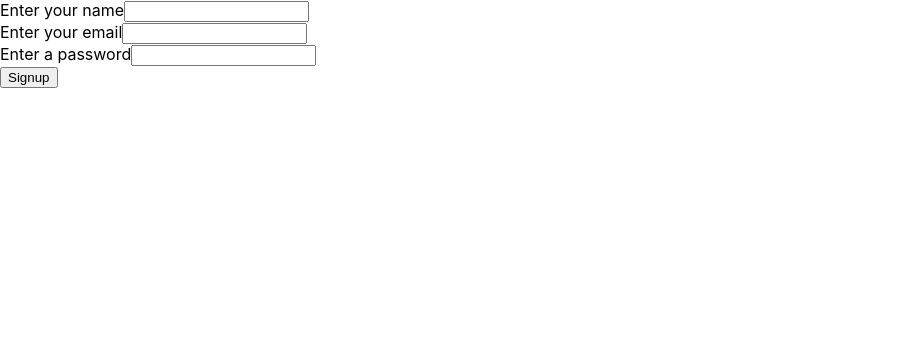
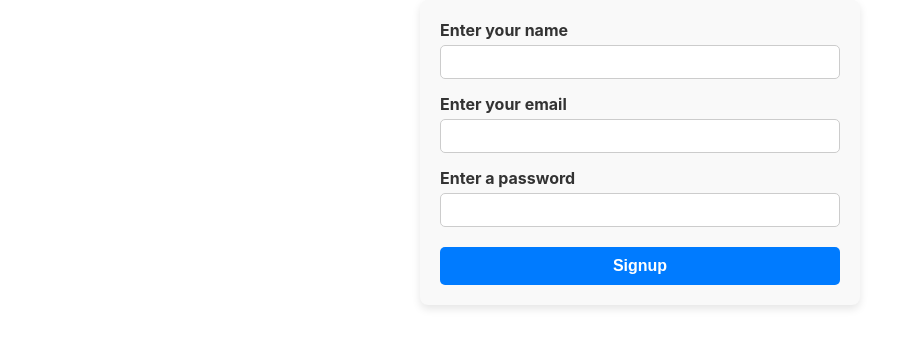
Before and after one commit to Vasanth-sharp/bikeservice, a React (Create React App) app in the folder frontend/: page /signup in a window 1280 px wide. Shown: the top 348 px of the page, without its empty margins (0-921 px from the left). Built offline with nearby package versions, Linux system fonts and the light colour scheme.

Commit message:
owner module completed

```diff
--- a/frontend/src/pages/Welcome.jsx
+++ b/frontend/src/pages/Welcome.jsx
@@ -1,8 +1,66 @@
 import React from 'react'
+import { Link } from 'react-router-dom'
 
 function Welcome() {
   return (
-    <div>Welcome</div>
+    <div style={{ fontFamily: 'Arial, sans-serif', backgroundColor: '#f9f9f9', color: '#333', padding: '0', margin: '0' }}>
+  {/* Hero Section */}
+  <div style={{ backgroundColor: '#000', color: '#fff', padding: '50px 20px', textAlign: 'center' }}>
+    <h1 style={{ fontSize: '48px', fontWeight: 'bold' }}>Welcome to BikeService</h1>
+    <p style={{ fontSize: '18px', marginTop: '20px' }}>Your trusted partner for professional bike maintenance and repairs.</p>
+    <Link to="/signup" style={{
+      marginTop: '20px',
+      padding: '15px 30px',
+      backgroundColor: '#28a745',
+      border: 'none',
+      borderRadius: '5px',
+      color: '#fff',
+      fontWeight: 'bold',
+      cursor: 'pointer',
+      fontSize: '16px'
+    }}>
+      Book a Service
+    </Link>
+  </div>
+
+  {/* Services Section */}
+  <div style={{ padding: '50px 20px', textAlign: 'center' }}>
+    <h2 style={{ fontSize: '36px', fontWeight: 'bold', marginBottom: '30px' }}>Our Services</h2>
+    <div style={{ display: 'flex', justifyContent: 'space-around', flexWrap: 'wrap' }}>
+      <div style={{ width: '300px', marginBottom: '20px' }}>
+        <h3 style={{ fontSize: '24px', fontWeight: 'bold', marginBottom: '10px' }}>Oil Change</h3>
+        <p style={{ fontSize: '16px' }}>Get your bike running smoothly with a fresh oil change. Regular oil changes can extend the life of your engine.</p>
+      </div>
+      <div style={{ width: '300px', marginBottom: '20px' }}>
+        <h3 style={{ fontSize: '24px', fontWeight: 'bold', marginBottom: '10px' }}>General Service</h3>
+        <p style={{ fontSize: '16px' }}>Ensure all components of your bike are working properly with our full general service. From brakes to chain maintenance, we cover it all.</p>
+      </div>
+      <div style={{ width: '300px', marginBottom: '20px' }}>
+        <h3 style={{ fontSize: '24px', fontWeight: 'bold', marginBottom: '10px' }}>Water Wash</h3>
+        <p style={{ fontSize: '16px' }}>Keep your bike clean and shining with our thorough water wash service. We use high-quality products for the best result.</p>
+      </div>
+    </div>
+  </div>
+
+  {/* About Section */}
+  <div style={{ backgroundColor: '#f0f0f0', padding: '50px 20px', textAlign: 'center' }}>
+    <h2 style={{ fontSize: '36px', fontWeight: 'bold', marginBottom: '30px' }}>Why Choose Us?</h2>
+    <p style={{ fontSize: '18px', marginBottom: '30px' }}>At BikeService, we offer expert maintenance and repairs for all types of bikes. Our team of certified technicians ensures your bike gets the care it deserves, whether it's routine maintenance or a major repair.</p>
+    <Link to="login" style={{
+      padding: '15px 30px',
+      backgroundColor: '#007bff',
+      border: 'none',
+      borderRadius: '5px',
+      color: '#fff',
+      fontWeight: 'bold',
+      cursor: 'pointer',
+      fontSize: '16px'
+    }}>
+      Login
+    </Link>
+  </div>
+</div>
+
   )
 }
 
--- a/frontend/src/pages/customers/Login.jsx
+++ b/frontend/src/pages/customers/Login.jsx
@@ -1,49 +1,114 @@
-import React from 'react'
-import { useNavigate } from 'react-router-dom'
+import React from "react";
+import { useNavigate } from "react-router-dom";
 
 function Login() {
-    const navigate=useNavigate()
-    const handleLogin=async (e)=>{
-        e.preventDefault()
-        const email=e.target[0].value
-        const pass=e.target[1].value
-        const customerData={email,pass}
-        try{
-            console.log("request sent")
-            const res=await fetch('http://localhost:4000/api/login', {
-                method: 'POST',
+  const navigate = useNavigate();
+  const handleLogin = async (e) => {
+    e.preventDefault();
+    const email = e.target[0].value;
+    const pass = e.target[1].value;
+    const customerData = { email, pass };
+    try {
+      console.log("request sent");
+      const res = await fetch("http://localhost:4000/api/login", {
+        method: "POST",
         body: JSON.stringify(customerData),
         headers: {
-                  'Content-type': 'application/json; charset=UTF-8',
+          "Content-type": "application/json; charset=UTF-8",
         },
-              })
-              console.log("response")
-              if(res.status===200){
-                setTimeout(()=>{navigate("/services",{state:{email}})},[2000])
+      });
+      console.log("response");
+      if (res.status === 200) {
+        setTimeout(() => {
+          navigate("/services", { state: { email } });
+        }, [2000]);
+      } else {
+        const msg = await res.json();
+        console.log(msg);
       }
-              else{
-                const msg=await res.json()
-                console.log(msg)
+    } catch (err) {
+      console.log(err);
     }
-        }catch(err){
-            console.log(err)
-        }
-    }
+  };
   return (
-    <div>
+    <div
+      style={{
+        padding: "20px",
+        maxWidth: "400px",
+        margin: "0 auto",
+        backgroundColor: "#f9f9f9",
+        borderRadius: "8px",
+        boxShadow: "0 4px 8px rgba(0, 0, 0, 0.1)",
+      }}
+    >
       <form onSubmit={handleLogin}>
-        <div className="email">
-            <label>Enter your email</label>
-            <input type='email' required/>
+        <div className="email" style={{ marginBottom: "15px" }}>
+          <label
+            style={{
+              display: "block",
+              fontWeight: "bold",
+              marginBottom: "5px",
+              color: "#333",
+            }}
+          >
+            Enter your email
+          </label>
+          <input
+            type="email"
+            required
+            style={{
+              width: "100%",
+              padding: "8px",
+              borderRadius: "5px",
+              border: "1px solid #ccc",
+              fontSize: "14px",
+              boxSizing: "border-box",
+            }}
+          />
         </div>
-        <div className='password'>
-            <label>Enter a password</label>
-            <input type='password'/>
+        <div className="password" style={{ marginBottom: "20px" }}>
+          <label
+            style={{
+              display: "block",
+              fontWeight: "bold",
+              marginBottom: "5px",
+              color: "#333",
+            }}
+          >
+            Enter a password
+          </label>
+          <input
+            type="password"
+            required
+            style={{
+              width: "100%",
+              padding: "8px",
+              borderRadius: "5px",
+              border: "1px solid #ccc",
+              fontSize: "14px",
+              boxSizing: "border-box",
+            }}
+          />
         </div>
-        <button type='submit'>Signup</button>
+        <button
+          type="submit"
+          style={{
+            width: "100%",
+            padding: "10px",
+            backgroundColor: "#007bff",
+            color: "#fff",
+            border: "none",
+            borderRadius: "5px",
+            fontWeight: "bold",
+            cursor: "pointer",
+            fontSize: "16px",
+          }}
+        >
+          Login
+        </button>
       </form>
     </div>
-  )
+  );
 }
 
-export default Login
+export default Login;
--- a/frontend/src/pages/customers/Signup.jsx
+++ b/frontend/src/pages/customers/Signup.jsx
@@ -1,54 +1,136 @@
-import React from 'react'
-import {useNavigate} from "react-router-dom"
+import React from "react";
+import { useNavigate } from "react-router-dom";
 
 function Signup() {
-    const navigate=useNavigate()
-    const handleSignup=async(e)=>{
-        e.preventDefault()
-        const name=e.target[0].value
-        const email=e.target[1].value
-        const password=e.target[2].value
-        const customerData={name,email,password}
-        try{
-            console.log("request sent")
-            const res=await fetch('http://localhost:4000/api/register', {
-                method: 'POST',
+  const navigate = useNavigate();
+  const handleSignup = async (e) => {
+    e.preventDefault();
+    const name = e.target[0].value;
+    const email = e.target[1].value;
+    const password = e.target[2].value;
+    const customerData = { name, email, password };
+    try {
+      console.log("request sent");
+      const res = await fetch("http://localhost:4000/api/register", {
+        method: "POST",
         body: JSON.stringify(customerData),
         headers: {
-                  'Content-type': 'application/json; charset=UTF-8',
+          "Content-type": "application/json; charset=UTF-8",
         },
-              })
-              console.log("response")
-              if(res.status===200){
-                setTimeout(()=>navigate("/login"),[2000])
+      });
+      console.log("response");
+      if (res.status === 200) {
+        setTimeout(() => navigate("/login"), [2000]);
+      } else {
+        const msg = await res.json();
+        console.log(msg);
       }
-              else{
-                const msg=await res.json()
-                console.log(msg)
+    } catch (err) {
+      console.log(err);
     }
-        }catch(err){
-            console.log(err)
-        }
-    }
+  };
   return (
-    <div>
+    <div
+      style={{
+        padding: "20px",
+        maxWidth: "400px",
+        margin: "0 auto",
+        backgroundColor: "#f9f9f9",
+        borderRadius: "8px",
+        boxShadow: "0 4px 8px rgba(0, 0, 0, 0.1)",
+      }}
+    >
       <form onSubmit={handleSignup}>
-        <div className='name'>
-        <label>Enter your name</label>
-        <input type='text' required/>
+        <div className="name" style={{ marginBottom: "15px" }}>
+          <label
+            style={{
+              display: "block",
+              fontWeight: "bold",
+              marginBottom: "5px",
+              color: "#333",
+            }}
+          >
+            Enter your name
+          </label>
+          <input
+            type="text"
+            required
+            style={{
+              width: "100%",
+              padding: "8px",
+              borderRadius: "5px",
+              border: "1px solid #ccc",
+              fontSize: "14px",
+              boxSizing: "border-box",
+            }}
+          />
         </div>
-        <div className="email">
-            <label>Enter your email</label>
-            <input type='email' required/>
+        <div className="email" style={{ marginBottom: "15px" }}>
+          <label
+            style={{
+              display: "block",
+              fontWeight: "bold",
+              marginBottom: "5px",
+              color: "#333",
+            }}
+          >
+            Enter your email
+          </label>
+          <input
+            type="email"
+            required
+            style={{
+              width: "100%",
+              padding: "8px",
+              borderRadius: "5px",
+              border: "1px solid #ccc",
+              fontSize: "14px",
+              boxSizing: "border-box",
+            }}
+          />
         </div>
-        <div className='password'>
-            <label>Enter a password</label>
-            <input type='password'/>
+        <div className="password" style={{ marginBottom: "20px" }}>
+          <label
+            style={{
+              display: "block",
+              fontWeight: "bold",
+              marginBottom: "5px",
+              color: "#333",
+            }}
+          >
+            Enter a password
+          </label>
+          <input
+            type="password"
+            style={{
+              width: "100%",
+              padding: "8px",
+              borderRadius: "5px",
+              border: "1px solid #ccc",
+              fontSize: "14px",
+              boxSizing: "border-box",
+            }}
+          />
         </div>
-        <button type='submit'>Signup</button>
+        <button
+          type="submit"
+          style={{
+            width: "100%",
+            padding: "10px",
+            backgroundColor: "#007bff",
+            color: "#fff",
+            border: "none",
+            borderRadius: "5px",
+            fontWeight: "bold",
+            cursor: "pointer",
+            fontSize: "16px",
+          }}
+        >
+          Signup
+        </button>
       </form>
     </div>
-  )
+  );
 }
 
-export default Signup
+export default Signup;
```
Also changed, not shown: frontend/src/pages/customers/Services.jsx (+86 -34 lines), frontend/src/pages/owner/Ownerdesk.jsx (+82 -51 lines), 1 other file (tests, documents, lock files or other folders). Lines whose indentation alone changed are shown as unchanged.
